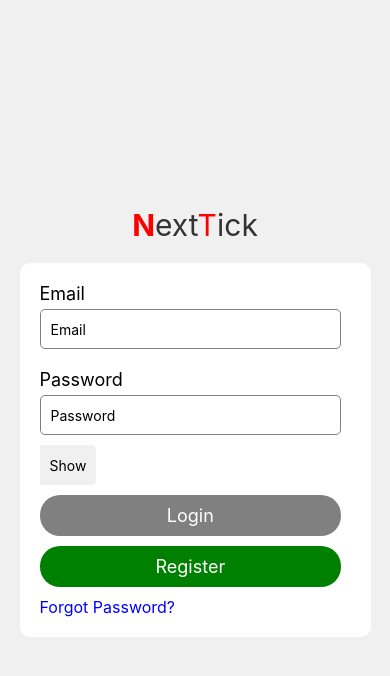
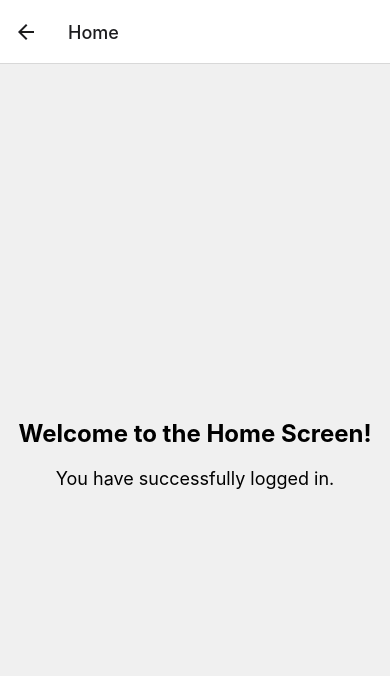
Before and after one commit to Islamsulaiman/NextTick-React-Native, a React Native app: screen /Home in a window 390 px wide. Shown: the top 676 px of the page. Built offline with nearby package versions, Linux system fonts and the light colour scheme.

Commit message:
Dev: navigate to Home screen when Login button is pressed

```diff
--- a/src/App.tsx
+++ b/src/App.tsx
@@ -4,6 +4,7 @@ import {NavigationContainer} from '@react-navigation/native';
 import {createStackNavigator} from '@react-navigation/stack';
 import Login from './screens/Login';
 import {View, StyleSheet} from 'react-native';
+import HomeScreen from './screens/Home';
 
 const Stack = createStackNavigator();
 
@@ -12,6 +13,7 @@ function App(): JSX.Element {
     <NavigationContainer>
       <Stack.Navigator>
         <Stack.Screen name="Login" component={Login} options={{headerShown: false}}/>
+        <Stack.Screen name="Home" component={HomeScreen} />
       </Stack.Navigator>
     </NavigationContainer>
   );
--- /dev/null
+++ b/src/screens/Home.tsx
@@ -0,0 +1,32 @@
+/* eslint-disable prettier/prettier */
+import React from 'react';
+import { View, Text, StyleSheet } from 'react-native';
+
+const HomeScreen: React.FC = () => {
+  return (
+    <View style={styles.container}>
+      <Text style={styles.title}>Welcome to the Home Screen!</Text>
+      <Text style={styles.message}>You have successfully logged in.</Text>
+    </View>
+  );
+};
+
+const styles = StyleSheet.create({
+  container: {
+    flex: 1,
+    justifyContent: 'center',
+    alignItems: 'center',
+    backgroundColor: '#f0f0f0',
+  },
+  title: {
+    fontSize: 24,
+    fontWeight: 'bold',
+    marginBottom: 20,
+  },
+  message: {
+    fontSize: 18,
+    textAlign: 'center',
+  },
+});
+
+export default HomeScreen;
--- a/src/screens/Login.tsx
+++ b/src/screens/Login.tsx
@@ -12,7 +12,12 @@ import {
   Modal,
 } from 'react-native';
 
+import {useNavigation} from '@react-navigation/native';
+
 const LoginScreen: React.FC = () => {
+
+  const navigation = useNavigation();
+
   const [email, setEmail] = useState<string>('');
   const [password, setPassword] = useState<string>('');
   const [isPasswordVisible, setIsPasswordVisible] = useState<boolean>(false);
@@ -30,7 +35,7 @@ const LoginScreen: React.FC = () => {
 
   const handleLogin = () => {
 
-    // Login logic here
+    navigation.navigate('Home');
   };
 
   const handleRegister = () =>{
```
